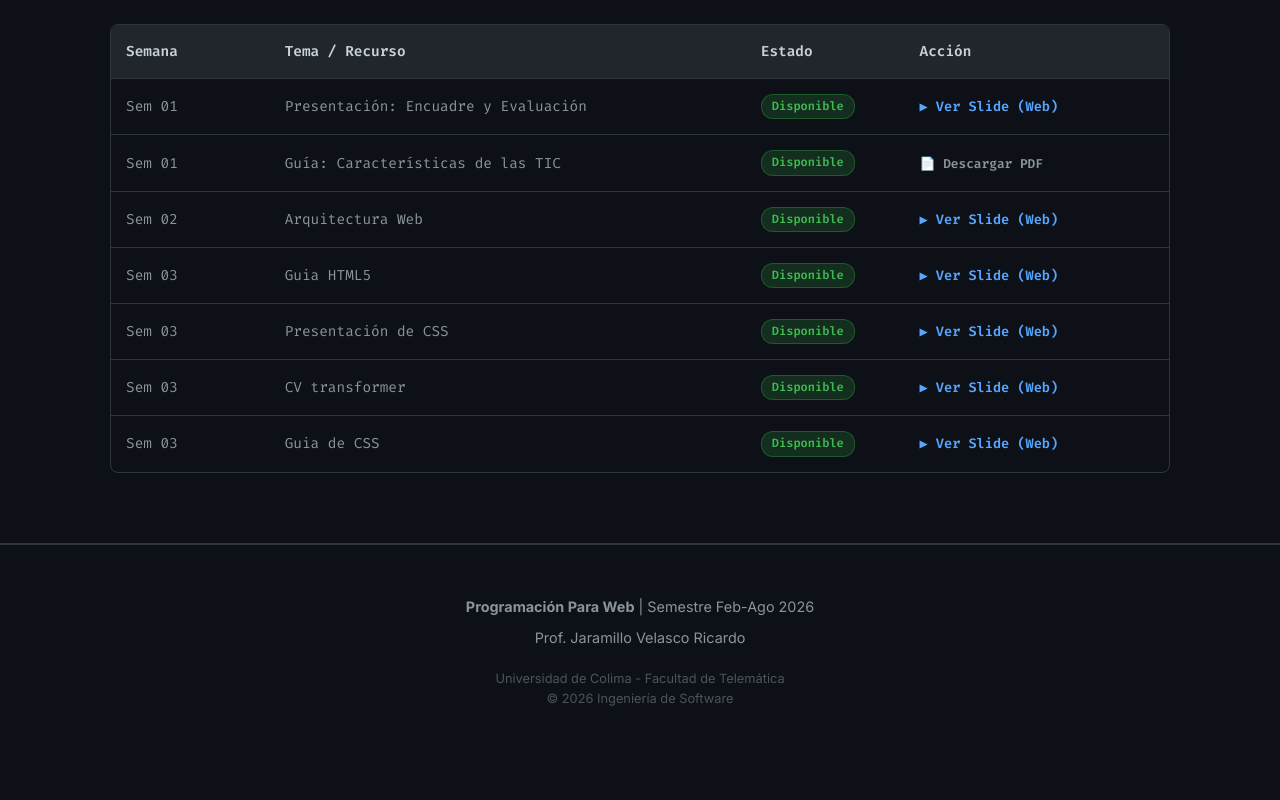
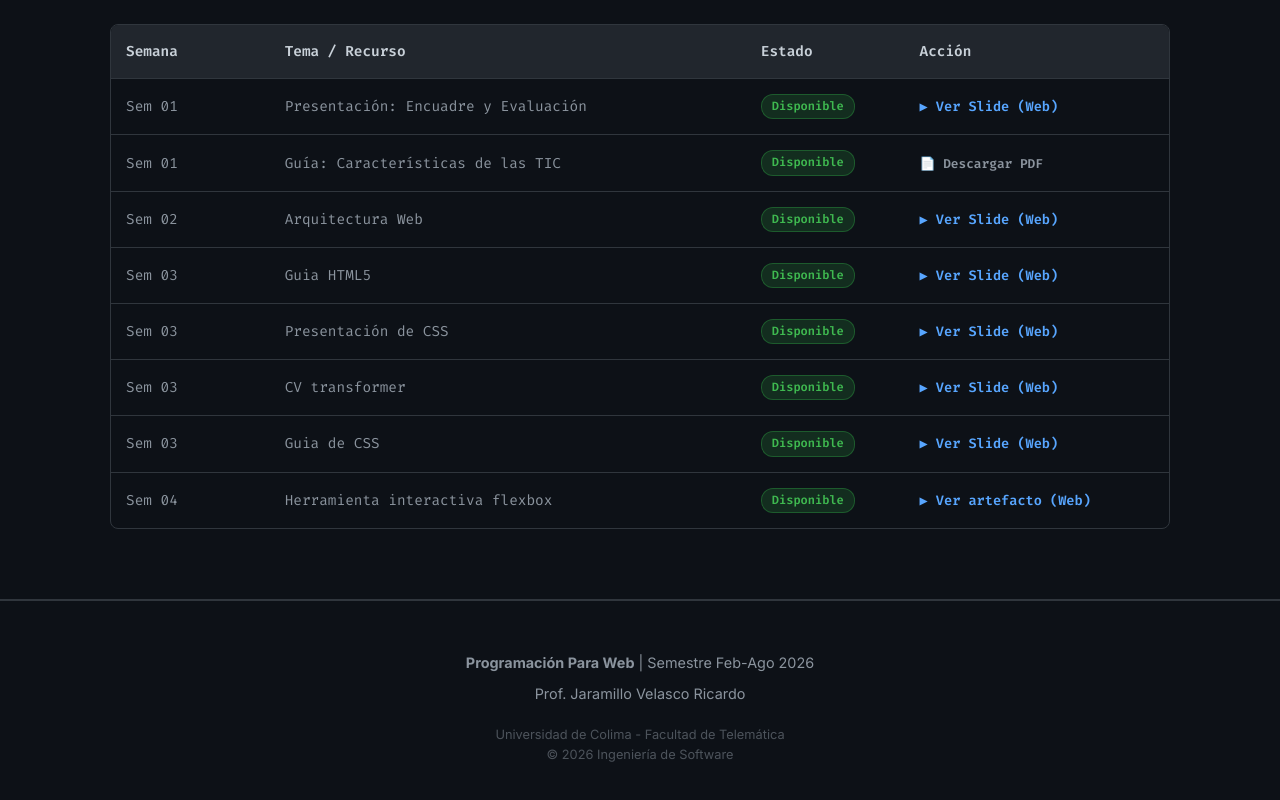
Before and after one commit to rjaramillov/programacionweb4, a plain HTML site: page index.html in a window 1280 px wide. Shown: the part 1515-2315 px from the top of the page. Before the commit the page ends 2283 px from the top, so only its background shows below. Drawn offline with Linux system fonts and the light colour scheme.

```diff
--- a/index.html
+++ b/index.html
@@ -597,6 +597,17 @@
                                 </a>
                             </td>
                         </tr>
+                        <tr>
+                            <td class="mono-font">Sem 04</td>
+                            <td>Herramienta interactiva flexbox</td>
+                            <td><span class="status-pill status-ready">Disponible</span></td>
+                            <td>
+                                <!-- ENLACE A TU SLIDE HTML -->
+                                <a href="slides/flexbox.html" target="_blank" class="action-link action-html">
+                                    ▶ Ver artefacto (Web)
+                                </a>
+                            </td>
+                        </tr>
                     </tbody>
                 </table>
             </div>
```
